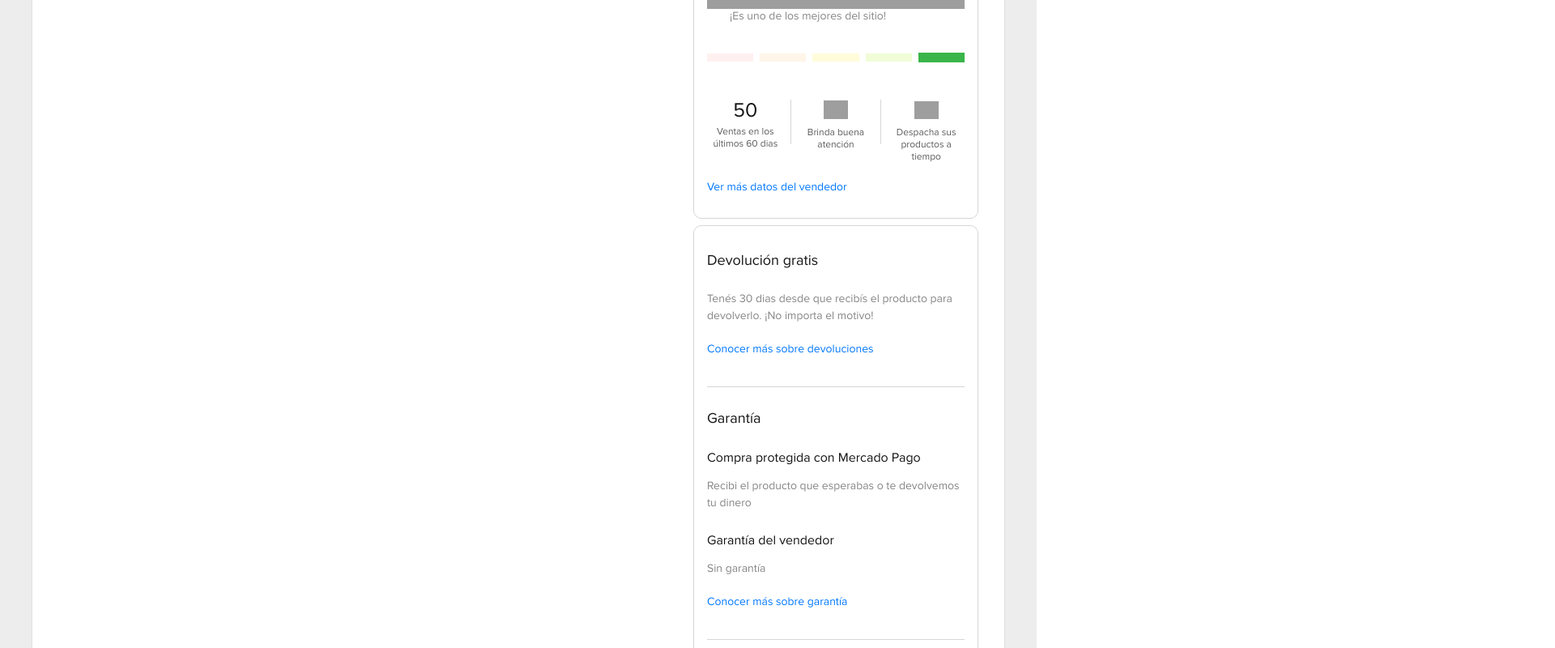
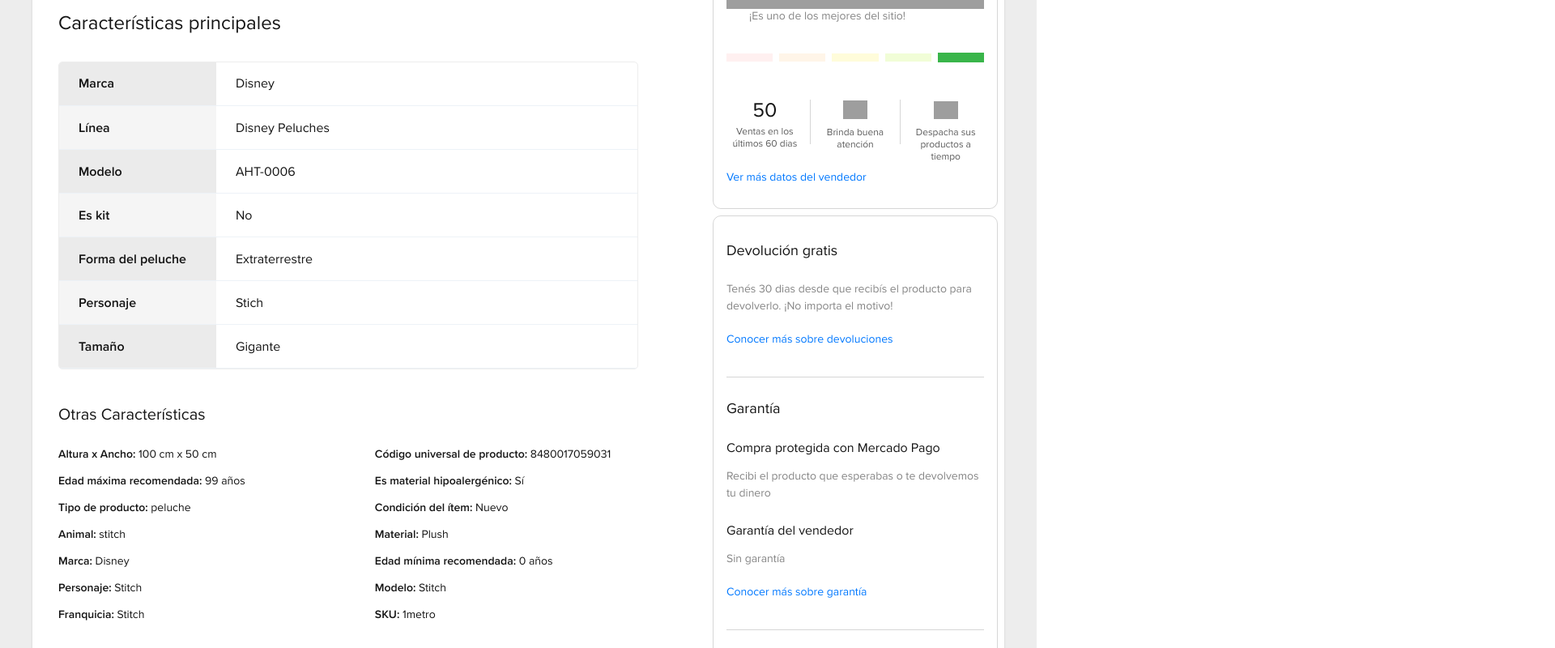
Before and after one commit to martin-bass/mercadolibre-details-challenge-, a React (Vite) app: page / in a window 1280 px wide. Shown: the part 1300-2100 px from the top of the page at 81% size, 1920 px wide, since content can reach past the window. Built offline with nearby package versions, Linux system fonts and the light colour scheme; grey boxes are pictures that could not be loaded.

Commit message:
agregado de tabla

```diff
--- a/src/components/Informacion.tsx
+++ b/src/components/Informacion.tsx
@@ -120,7 +120,7 @@ function Informacion() {
             <IoShieldCheckmarkOutline color={"gray"} fontSize={30} />
             <Text fontSize={"sm"} color={"blackAlpha.600"}>
               <span style={{ color: "#3483FA", fontWeight: "bold" }}>
-                Compra Potegida,
+                Compra Protegida,
               </span>{" "}
               recibí el producto que esperabas o te devolvemos tu dinero.
             </Text>
--- a/src/components/ProdImage.tsx
+++ b/src/components/ProdImage.tsx
@@ -42,6 +42,7 @@ function ProdImage() {
       </VStack>
       <Box
         w="500px"
+        h='500px'
         display="flex"
         justifyContent={"center"}
         alignItems={"center"}
--- /dev/null
+++ b/src/components/Tabla.tsx
@@ -0,0 +1,272 @@
+import {
+  Stack,
+  Text,
+  TableContainer,
+  Table,
+  Tbody,
+  Tr,
+  Td,
+  VStack,
+  HStack,
+  Flex,
+} from "@chakra-ui/react";
+import React from "react";
+
+import product from "../product/mock";
+
+function Tabla() {
+  const atributos = product.product.attributes;
+  console.log(atributos);
+
+  return (
+    <Stack>
+      <Text fontSize={24} w={"full"} marginTop={"20px !important"}>
+        Características principales
+      </Text>
+      <TableContainer
+        borderRadius="5px"
+        border="1px solid #ededed"
+        w={716}
+        marginTop={"30px !important"}
+      >
+        <Table>
+          <Tbody>
+            <Tr>
+              <Td
+                fontWeight={"bold"}
+                width={194}
+                bgColor={"#EBEBEB"}
+                height={54}
+              >
+                Marca
+              </Td>
+              <Td>Disney</Td>
+            </Tr>
+            <Tr>
+              <Td
+                fontWeight={"bold"}
+                width={194}
+                bgColor={"#F5F5F5"}
+                height={54}
+              >
+                Línea
+              </Td>
+              <Td>Disney Peluches</Td>
+            </Tr>
+            <Tr>
+              <Td
+                fontWeight={"bold"}
+                width={194}
+                bgColor={"#EBEBEB"}
+                height={54}
+              >
+                Modelo
+              </Td>
+              <Td>AHT-0006</Td>
+            </Tr>
+            <Tr>
+              <Td
+                fontWeight={"bold"}
+                width={194}
+                bgColor={"#F5F5F5"}
+                height={54}
+              >
+                Es kit
+              </Td>
+              <Td>No</Td>
+            </Tr>
+            <Tr>
+              <Td
+                fontWeight={"bold"}
+                width={194}
+                bgColor={"#EBEBEB"}
+                height={54}
+              >
+                Forma del peluche
+              </Td>
+              <Td>Extraterrestre</Td>
+            </Tr>
+            <Tr>
+              <Td
+                fontWeight={"bold"}
+                width={194}
+                bgColor={"#F5F5F5"}
+                height={54}
+              >
+                Personaje
+              </Td>
+              <Td>Stich</Td>
+            </Tr>
+            <Tr>
+              <Td
+                fontWeight={"bold"}
+                width={194}
+                bgColor={"#EBEBEB"}
+                height={54}
+              >
+                Tamaño
+              </Td>
+              <Td>Gigante</Td>
+            </Tr>
+          </Tbody>
+        </Table>
+      </TableContainer>
+      <VStack paddingTop={8} alignItems={"start"} paddingBottom={4}>
+        <Text fontSize={20}>Otras Características</Text>
+      </VStack>
+      <HStack spacing={40}>
+        {/* Columna IZQUIERDA */}
+        <VStack spacing={3}>
+          <Flex
+            justifyContent={"start"}
+            width={"100%"}
+            whiteSpace={"break-spaces"}
+          >
+            <Text fontSize={14} fontWeight={"bold"}>
+              {atributos[7].name} x {atributos[14].name}:
+            </Text>
+            <Text fontSize={14}>
+              {" "}
+              {atributos[7].value_name} x {atributos[14].value_name}
+            </Text>
+          </Flex>
+          <Flex
+            justifyContent={"start"}
+            width={"100%"}
+            whiteSpace={"break-spaces"}
+          >
+            <Text fontSize={14} fontWeight={"bold"}>
+              {atributos[0].name}:
+            </Text>
+            <Text fontSize={14}> {atributos[0].value_name}</Text>
+          </Flex>
+          <Flex
+            justifyContent={"start"}
+            width={"100%"}
+            whiteSpace={"break-spaces"}
+          >
+            <Text fontSize={14} fontWeight={"bold"}>
+              {atributos[1].name}:
+            </Text>
+            <Text fontSize={14}> {atributos[1].value_name}</Text>
+          </Flex>
+          <Flex
+            justifyContent={"start"}
+            width={"100%"}
+            whiteSpace={"break-spaces"}
+          >
+            <Text fontSize={14} fontWeight={"bold"}>
+              {atributos[2].name}:
+            </Text>
+            <Text fontSize={14}> {atributos[2].value_name}</Text>
+          </Flex>
+          <Flex
+            justifyContent={"start"}
+            width={"100%"}
+            whiteSpace={"break-spaces"}
+          >
+            <Text fontSize={14} fontWeight={"bold"}>
+              {atributos[3].name}:
+            </Text>
+            <Text fontSize={14}> {atributos[3].value_name}</Text>
+          </Flex>
+          <Flex
+            justifyContent={"start"}
+            width={"100%"}
+            whiteSpace={"break-spaces"}
+          >
+            <Text fontSize={14} fontWeight={"bold"}>
+              {atributos[4].name}:
+            </Text>
+            <Text fontSize={14}> {atributos[4].value_name}</Text>
+          </Flex>
+          <Flex
+            justifyContent={"start"}
+            width={"100%"}
+            whiteSpace={"break-spaces"}
+          >
+            <Text fontSize={14} fontWeight={"bold"}>
+              {atributos[5].name}:
+            </Text>
+            <Text fontSize={14}> {atributos[5].value_name}</Text>
+          </Flex>
+        </VStack>
+        {/* Columna DERECHA */}
+        <VStack spacing={3}>
+          <Flex
+            justifyContent={"start"}
+            width={"100%"}
+            whiteSpace={"break-spaces"}
+          >
+            <Text fontSize={14} fontWeight={"bold"}>
+              {atributos[6].name}:
+            </Text>
+            <Text fontSize={14}> {atributos[6].value_name}</Text>
+          </Flex>
+          <Flex
+            justifyContent={"start"}
+            width={"100%"}
+            whiteSpace={"break-spaces"}
+          >
+            <Text fontSize={14} fontWeight={"bold"}>
+              {atributos[8].name}:
+            </Text>
+            <Text fontSize={14}> {atributos[8].value_name}</Text>
+          </Flex>
+          <Flex
+            justifyContent={"start"}
+            width={"100%"}
+            whiteSpace={"break-spaces"}
+          >
+            <Text fontSize={14} fontWeight={"bold"}>
+              {atributos[9].name}:
+            </Text>
+            <Text fontSize={14}> {atributos[9].value_name}</Text>
+          </Flex>
+          <Flex
+            justifyContent={"start"}
+            width={"100%"}
+            whiteSpace={"break-spaces"}
+          >
+            <Text fontSize={14} fontWeight={"bold"}>
+              {atributos[10].name}:
+            </Text>
+            <Text fontSize={14}> {atributos[10].value_name}</Text>
+          </Flex>
+          <Flex
+            justifyContent={"start"}
+            width={"100%"}
+            whiteSpace={"break-spaces"}
+          >
+            <Text fontSize={14} fontWeight={"bold"}>
+              {atributos[11].name}:
+            </Text>
+            <Text fontSize={14}> {atributos[11].value_name}</Text>
+          </Flex>
+          <Flex
+            justifyContent={"start"}
+            width={"100%"}
+            whiteSpace={"break-spaces"}
+          >
+            <Text fontSize={14} fontWeight={"bold"}>
+              {atributos[12].name}:
+            </Text>
+            <Text fontSize={14}> {atributos[12].value_name}</Text>
+          </Flex>
+          <Flex
+            justifyContent={"start"}
+            width={"100%"}
+            whiteSpace={"break-spaces"}
+          >
+            <Text fontSize={14} fontWeight={"bold"}>
+              {atributos[13].name}:
+            </Text>
+            <Text fontSize={14}> {atributos[13].value_name}</Text>
+          </Flex>
+        </VStack>
+      </HStack>
+    </Stack>
+  );
+}
+
+export default Tabla;
--- a/src/components/Vendedor.tsx
+++ b/src/components/Vendedor.tsx
@@ -121,7 +121,7 @@ function Vendedor() {
           </Text>
         </VStack>
       </HStack>
-      <HStack paddingTop={3}>
+      <HStack alignItems={'start'}>
         <Link fontSize={14}>Ver más datos del vendedor</Link>
       </HStack>
     </Stack>
--- a/src/product/screens/Details.tsx
+++ b/src/product/screens/Details.tsx
@@ -12,6 +12,7 @@ import Vendedor from "../../components/Vendedor";
 import MediosDePago from "../../components/MediosDePago";
 import ProdImage from "../../components/ProdImage";
 import Carrousel from '../../components/Carrousel';
+import Tabla from '../../components/Tabla';
 
 interface Props {
   product: Product;
@@ -38,6 +39,7 @@ const DetailsScreen: React.FC<Props> = ({ product }) => {
       >
         <ProdImage />
         <Carrousel />
+        <Tabla />
       </VStack>
       {/* Derecha */}
       <VStack>
--- a/src/styles/Carrouselstyle.css
+++ b/src/styles/Carrouselstyle.css
@@ -30,40 +30,17 @@
   object-fit: cover;
 }
 
-/* .btnPrev {
-  border-radius: 50%;
-  background-color: #fff;
-  box-shadow: rgba(60, 64, 67, 0.3) 0px 1px 2px 0px, rgba(60, 64, 67, 0.15) 0px 2px 6px 2px;
-  height: 64px !important;
-  width: 64px !important;
-  position: absolute;
-  left: -25px;
-}
-
-.btnNext {
-  border-radius: 50%;
-  background-color: #fff;
-  box-shadow: rgba(60, 64, 67, 0.3) 0px 1px 2px 0px, rgba(60, 64, 67, 0.15) 0px 2px 6px 2px;
-  height: 64px !important;
-  width: 64px !important;
-  position: absolute;
-  right: -25px;
-} */
-
-.swiper-button-next{
-  right: -3px !important;
-}
-
 .swiper-button-next,
 .swiper-button-prev {
   border-radius: 50%;
   background-color: #fff;
-  box-shadow: rgba(60, 64, 67, 0.3) 0px 1px 2px 0px, rgba(60, 64, 67, 0.15) 0px 2px 6px 2px;
+  box-shadow: rgba(60, 64, 67, 0.3) 0px 1px 2px 0px,
+    rgba(60, 64, 67, 0.15) 0px 2px 6px 2px;
   height: 64px !important;
   width: 64px !important;
 }
 
 .swiper-button-next::after,
-.swiper-button-prev::after{
+.swiper-button-prev::after {
   font-size: 20px !important;
 }
```
Also changed, not shown: src/components/Carrousel.tsx (+25 -6 lines), src/product/types.ts (+5 -4 lines).
